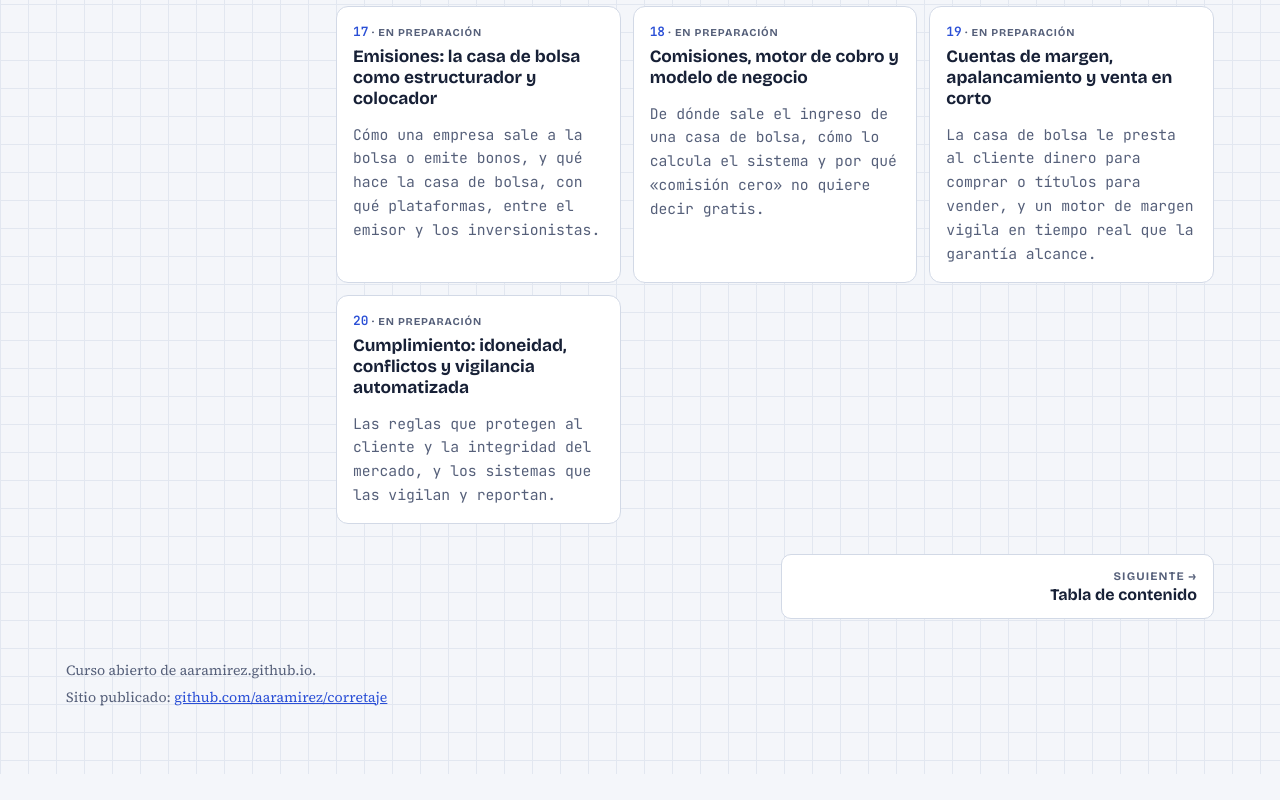
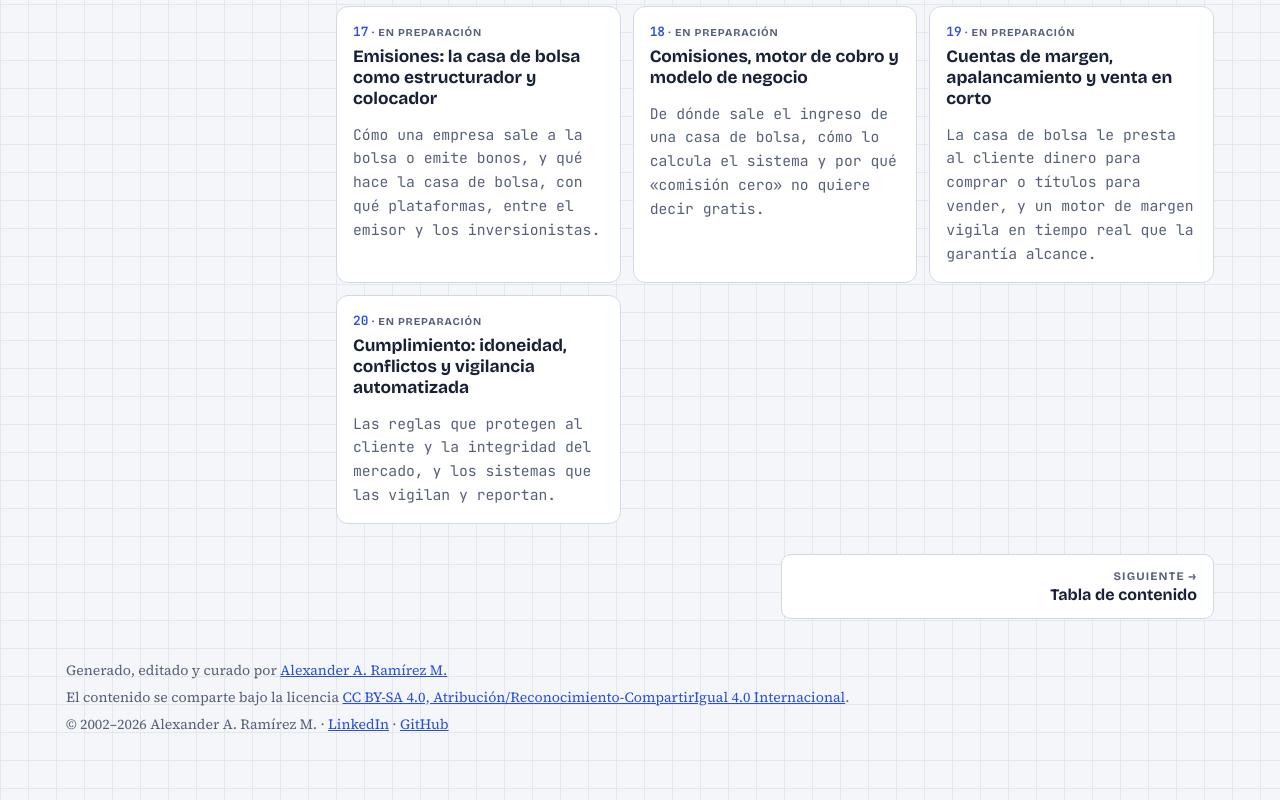
Before and after one commit to aaramirez/corretaje, a plain HTML site: page index.html in a window 1280 px wide. Shown: the part 4028-4828 px from the top of the page. Before the commit the page ends 4802 px from the top, so only its background shows below. Drawn offline with nearby package versions, Linux system fonts and the light colour scheme.

Commit message:
Pie común: autoría, licencia CC BY-SA 4.0 y año que se actualiza solo

```diff
--- a/index.html
+++ b/index.html
@@ -105,7 +105,7 @@ height="0" width="0" style="display:none;visibility:hidden"></iframe></noscript>
 <nav class="pager" id="pager" aria-label="Capítulo anterior y siguiente"></nav>
 </main>
 </div>
-<footer><span>Curso abierto de aaramirez.github.io.</span><span>Sitio publicado: <a href="https://github.com/aaramirez/corretaje" target="_blank" rel="noopener">github.com/aaramirez/corretaje</a></span></footer>
+<footer><span>Generado, editado y curado por <a href="https://www.linkedin.com/in/alexander-ramirez-morales/" target="_blank" rel="noopener">Alexander A. Ramírez M.</a></span><span>El contenido se comparte bajo la licencia <a href="https://creativecommons.org/licenses/by-sa/4.0/deed.es" target="_blank" rel="noopener">CC BY-SA 4.0, Atribución/Reconocimiento-CompartirIgual 4.0 Internacional</a>.</span><span>© 2002–<span data-anio>2026</span> Alexander A. Ramírez M. · <a href="https://www.linkedin.com/in/alexander-ramirez-morales/" target="_blank" rel="noopener">LinkedIn</a> · <a href="https://github.com/aaramirez" target="_blank" rel="noopener">GitHub</a></span><script>document.querySelectorAll('[data-anio]').forEach(function (e) { e.textContent = new Date().getFullYear(); });</script></footer>
 </div>
 <script src="assets/lab.js"></script>
 </body>
```
Also changed, not shown: temario.html (+1 -1 lines).
